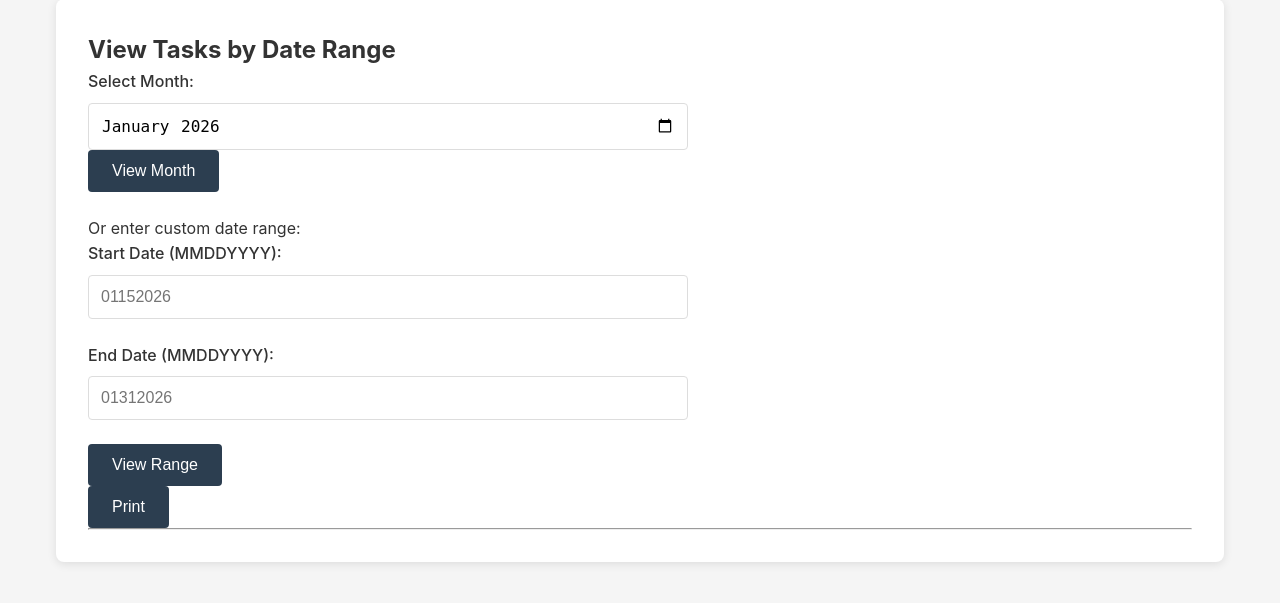
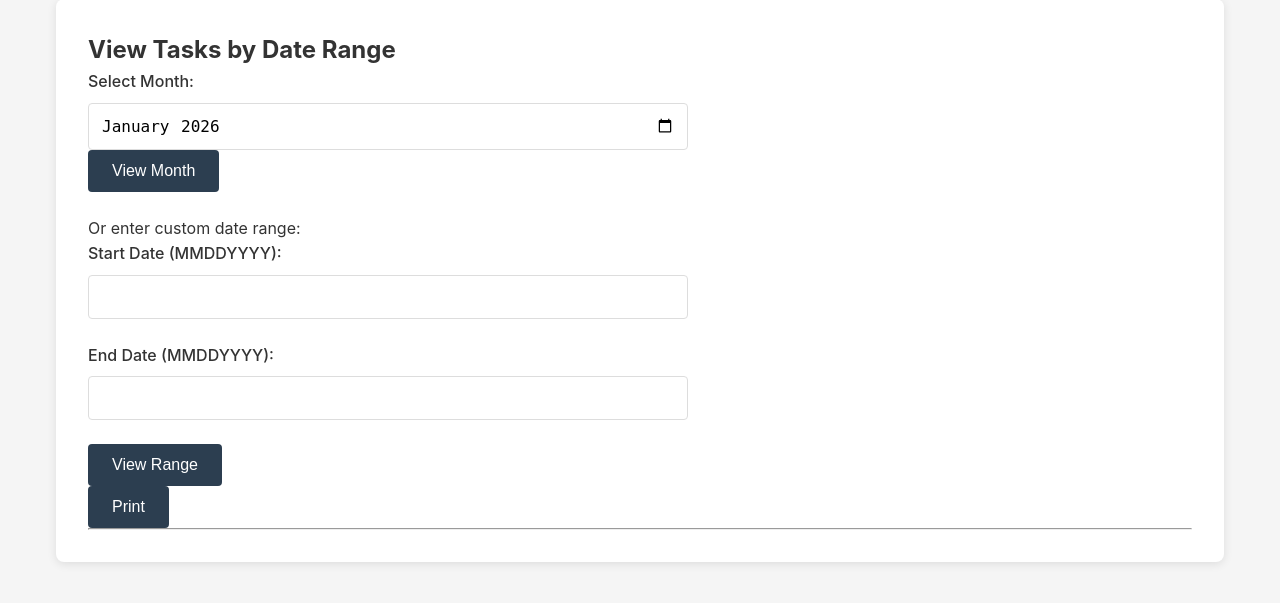
Before and after one commit to MichaelEbbert/taskschedule, a Flask app: page /tasks/view in a window 1280 px wide. Shown: the part 107-710 px from the top of the page. Run offline with Flask 2, Linux system fonts and the light colour scheme; the visitor is signed in with stand-in values (Sample User, id 1); data that the repository does not hold is empty.

Commit message:
Remove placeholder text from date range inputs

```diff
--- a/templates/view_tasks.html
+++ b/templates/view_tasks.html
@@ -18,12 +18,12 @@
 
             <div class="form-group">
                 <label for="start">Start Date (MMDDYYYY):</label>
-                <input type="text" id="start" name="start" placeholder="01152026">
+                <input type="text" id="start" name="start">
             </div>
 
             <div class="form-group">
                 <label for="end">End Date (MMDDYYYY):</label>
-                <input type="text" id="end" name="end" placeholder="01312026">
+                <input type="text" id="end" name="end">
             </div>
 
             <button type="submit" class="btn btn-primary">View Range</button>
```
